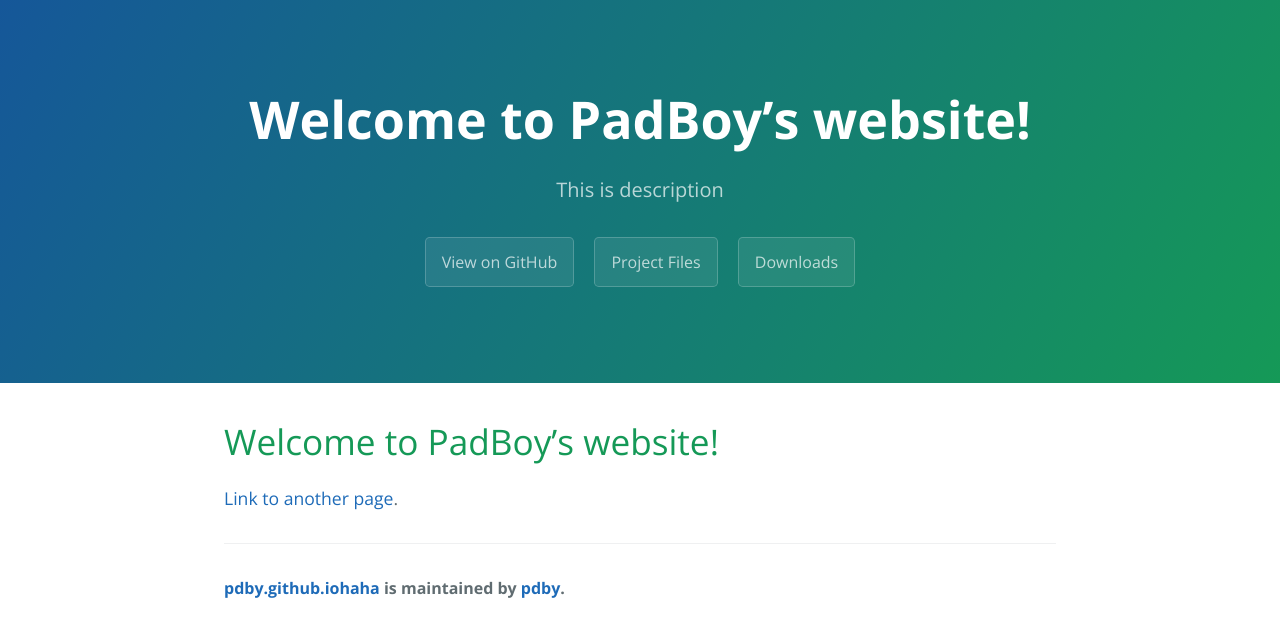
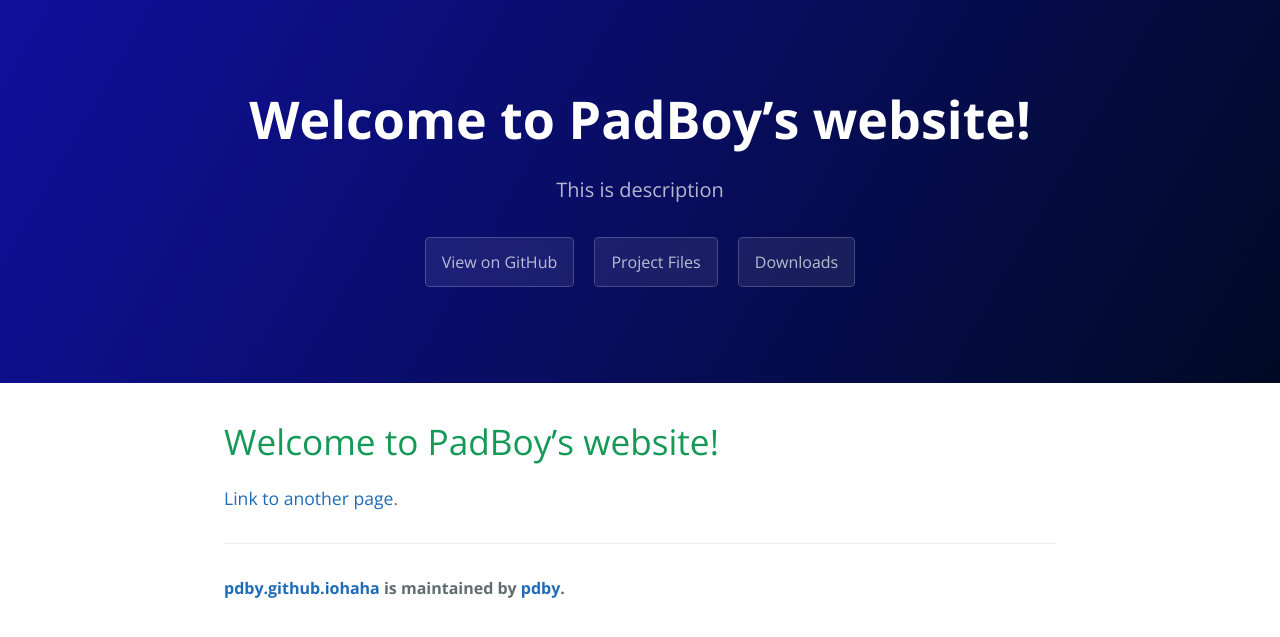
Before and after one commit to pdby/pdby.github.iohaha, a Jekyll site: the page built from index.md, in a window 1280 px wide. Shown: the top 637 px of the page. Built offline with Jekyll 4.4.1, drawn with Linux system fonts in a browser that asks for light colours; our own code applies the rules of GitHub Pages for plain Markdown files; comment, search, counter and statistics services are not loaded.

Commit message:
Update variables.scss

```diff
--- a/_sass/variables.scss
+++ b/_sass/variables.scss
@@ -4,8 +4,8 @@ $medium-breakpoint: 42em !default;
 
 // Headers
 $header-heading-color: #fff !default;
-$header-bg-color: #159957 !default;
-$header-bg-color-secondary: #155799 !default;
+$header-bg-color: rgba(0,10,36,1) !default;
+$header-bg-color-secondary: rgba(16,16,157,1) !default;
 
 // Text
 $section-headings-color: #159957 !default;
```
